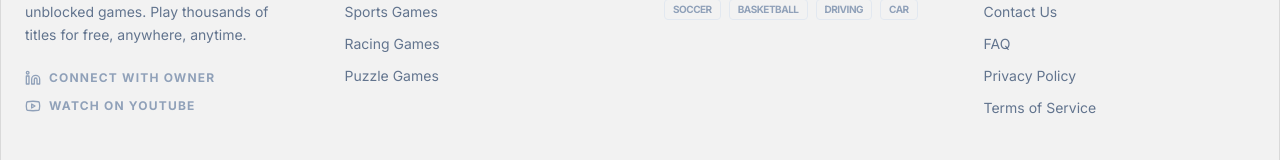
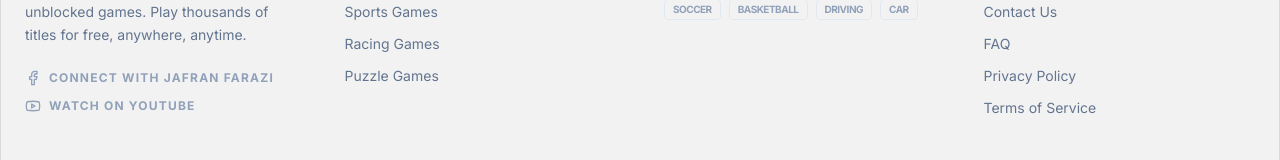
Before and after one commit to jafranfarazi401-source/Unblocked-Games-76, a React (Vite) app: page / in a window 1280 px wide. Shown: the part 10149-10309 px from the top of the page. Built offline with nearby package versions, Linux system fonts and the light colour scheme.

Commit message:
feat(contact): Add Facebook icon to footer
Replaced Linkedin icon with Facebook icon in the footer section. This change aligns with potential future social media integration or a shift in communication focus.

```diff
--- a/src/App.tsx
+++ b/src/App.tsx
@@ -12,11 +12,11 @@ import {
   X,
   Star,
   Loader2,
-  Linkedin,
   Youtube,
   BookOpen,
   ArrowLeft,
-  ShieldCheck
+  ShieldCheck,
+  Facebook
 } from 'lucide-react';
 
 // Mock Data
@@ -931,7 +931,7 @@ export default function App() {
                     </div>
                     <div className="glass p-8 rounded-3xl space-y-4 border-l-4 border-brand-purple">
                       <div className="flex items-center gap-3 text-brand-purple">
-                        <Linkedin size={20} />
+                        <ShieldCheck size={20} />
                         <h3 className="font-bold text-slate-900 uppercase tracking-widest text-sm">Business & Advertising</h3>
                       </div>
                       <p className="text-slate-500 text-sm">For partnerships, server sponsorships, and detailed advertising inquiries.</p>
@@ -988,7 +988,7 @@ export default function App() {
                         The "Classroom 6x" project began in the early 2020s as a small collection of optimized HTML5 mirrors. While other sites were cluttered with intrusive ads and slow-loading Flash files, we focused on "The 6x Standard": lightweight assets, zero installations, and immediate accessibility.
                       </p>
                       <p className="text-slate-600 leading-relaxed">
-                        By 2026, we have expanded our infrastructure to support millions of monthly active users across the globe. Our engineering team, led by <strong>Likhon Farazi</strong>, continues to innovate with advanced CDN routing and edge-level mirroring to bypass restrictive school firewalls securely and responsibly.
+                        By 2026, we have expanded our infrastructure to support millions of monthly active users across the globe. Our engineering team, led by <strong>Azim Alam Jafran (Jafran Farazi)</strong>, continues to innovate with advanced CDN routing and edge-level mirroring to bypass restrictive school firewalls securely and responsibly.
                       </p>
                     </div>
                     <img src="https://picsum.photos/seed/about1/600/400" className="rounded-3xl shadow-2xl" alt="Classroom 6x team working on unblocked games infrastructure" />
@@ -2573,13 +2573,13 @@ export default function App() {
             </p>
             <div className="pt-2 flex flex-col gap-3">
               <a
-                href="https://www.linkedin.com/in/likhon-farazi-b06893276/"
+                href="https://www.facebook.com/jafran.farazi.1"
                 target="_blank"
                 rel="noopener noreferrer"
-                className="inline-flex items-center gap-2 text-xs font-bold uppercase tracking-widest text-slate-400 hover:text-brand-purple transition-all"
+                className="inline-flex items-center gap-2 text-xs font-bold uppercase tracking-widest text-slate-400 hover:text-[#1877F2] transition-all"
               >
-                <Linkedin size={16} />
-                Connect with Owner
+                <Facebook size={16} />
+                Connect with Jafran Farazi
               </a>
               <a
                 href="https://www.youtube.com/watch?v=oDfa5Z8DCyU&pp=ygUPdW5ibG9ja2VkIGdhbWVz"
```
